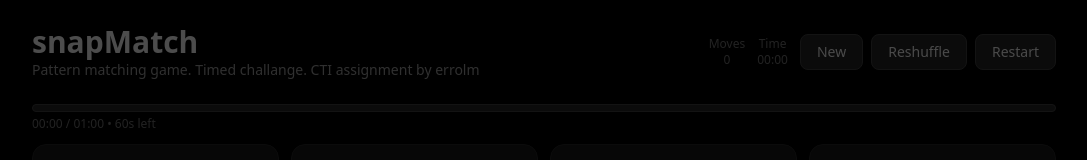
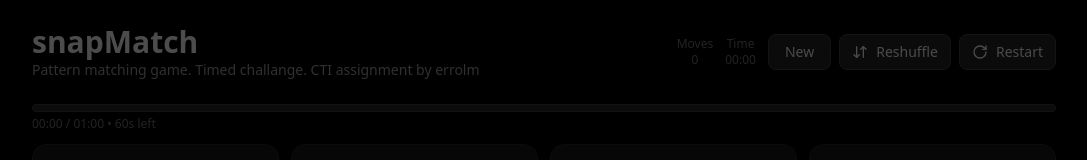
Before and after one commit to errrolm/snapmatch, a Next.js app: page / in a window 1280 px wide. Shown: the top 160 px of the page, without its empty margins (96-1183 px from the left). Built offline with nearby package versions, Linux system fonts and the light colour scheme.

Commit message:
added icons

```diff
--- a/app/page.tsx
+++ b/app/page.tsx
@@ -207,10 +207,10 @@ export default function Page() {
                 New
               </Button>
               <Button onClick={() => shuffleUnmatched(true)} className="bg-neutral-800 border border-neutral-700 hover:bg-neutral-700 cursor-pointer">
-                Reshuffle
+                <svg xmlns="http://www.w3.org/2000/svg" width="24" height="24" viewBox="0 0 24 24" fill="none" stroke="currentColor" stroke-width="2" stroke-linecap="round" stroke-linejoin="round" class="lucide lucide-arrow-down-up-icon lucide-arrow-down-up"><path d="m3 16 4 4 4-4"/><path d="M7 20V4"/><path d="m21 8-4-4-4 4"/><path d="M17 4v16"/></svg>Reshuffle
               </Button>
               <Button onClick={restart} className="bg-neutral-800 border border-neutral-700 hover:bg-neutral-700 cursor-pointer">
-                Restart
+                <svg xmlns="http://www.w3.org/2000/svg" width="24" height="24" viewBox="0 0 24 24" fill="none" stroke="currentColor" stroke-width="2" stroke-linecap="round" stroke-linejoin="round" class="lucide lucide-rotate-cw-icon lucide-rotate-cw"><path d="M21 12a9 9 0 1 1-9-9c2.52 0 4.93 1 6.74 2.74L21 8"/><path d="M21 3v5h-5"/></svg>Restart
               </Button>
             </div>
           </div>
@@ -311,7 +311,7 @@ export default function Page() {
                   }}
                   className="bg-emerald-600 hover:bg-emerald-500 text-white px-5 py-2 rounded-lg cursor-pointer"
                 >
-                  Play again
+                  <svg xmlns="http://www.w3.org/2000/svg" width="24" height="24" viewBox="0 0 24 24" fill="none" stroke="currentColor" stroke-width="2" stroke-linecap="round" stroke-linejoin="round" class="lucide lucide-rotate-ccw-icon lucide-rotate-ccw"><path d="M3 12a9 9 0 1 0 9-9 9.75 9.75 0 0 0-6.74 2.74L3 8"/><path d="M3 3v5h5"/></svg>Play again
                 </Button>
 
                 <Button
@@ -321,7 +321,7 @@ export default function Page() {
                   }}
                   className="bg-transparent border border-neutral-700 hover:bg-neutral-800 text-white px-4 py-2 rounded-lg cursor-pointer"
                 >
-                  Change level
+                  <svg xmlns="http://www.w3.org/2000/svg" width="24" height="24" viewBox="0 0 24 24" fill="none" stroke="currentColor" stroke-width="2" stroke-linecap="round" stroke-linejoin="round" class="lucide lucide-settings-icon lucide-settings"><path d="M9.671 4.136a2.34 2.34 0 0 1 4.659 0 2.34 2.34 0 0 0 3.319 1.915 2.34 2.34 0 0 1 2.33 4.033 2.34 2.34 0 0 0 0 3.831 2.34 2.34 0 0 1-2.33 4.033 2.34 2.34 0 0 0-3.319 1.915 2.34 2.34 0 0 1-4.659 0 2.34 2.34 0 0 0-3.32-1.915 2.34 2.34 0 0 1-2.33-4.033 2.34 2.34 0 0 0 0-3.831A2.34 2.34 0 0 1 6.35 6.051a2.34 2.34 0 0 0 3.319-1.915"/><circle cx="12" cy="12" r="3"/></svg>Change level
                 </Button>
               </div>
             </div>
@@ -346,11 +346,11 @@ export default function Page() {
               </div>
 
               <div className="flex gap-3 justify-center">
-                <Button onClick={() => { setShowLoseModal(false); restart(); }} className="bg-emerald-600 hover:bg-emerald-500 text-white px-5 py-2 rounded-lg cursor-pointer">
-                  Try again
+                <Button onClick={() => { setShowLoseModal(false); restart(); }} className="bg-emerald-600 hover:bg-emerald-500 text-white px-5 py-2 rounded-md cursor-pointer">
+                  <svg xmlns="http://www.w3.org/2000/svg" width="24" height="24" viewBox="0 0 24 24" fill="none" stroke="currentColor" stroke-width="2" stroke-linecap="round" stroke-linejoin="round" class="lucide lucide-rotate-ccw-icon lucide-rotate-ccw"><path d="M3 12a9 9 0 1 0 9-9 9.75 9.75 0 0 0-6.74 2.74L3 8"/><path d="M3 3v5h5"/></svg>Try again
                 </Button>
-                <Button onClick={() => { setShowLoseModal(false); setShowLevelModal(true); }} className="bg-transparent border border-neutral-700 hover:bg-neutral-800 text-white px-4 py-2 rounded-lg cursor-pointer">
-                  Change level
+                <Button onClick={() => { setShowLoseModal(false); setShowLevelModal(true); }} className="bg-transparent border border-neutral-700 hover:bg-neutral-800 text-white px-4 py-2 rounded-md cursor-pointer">
+                  <svg xmlns="http://www.w3.org/2000/svg" width="24" height="24" viewBox="0 0 24 24" fill="none" stroke="currentColor" stroke-width="2" stroke-linecap="round" stroke-linejoin="round" class="lucide lucide-settings-icon lucide-settings"><path d="M9.671 4.136a2.34 2.34 0 0 1 4.659 0 2.34 2.34 0 0 0 3.319 1.915 2.34 2.34 0 0 1 2.33 4.033 2.34 2.34 0 0 0 0 3.831 2.34 2.34 0 0 1-2.33 4.033 2.34 2.34 0 0 0-3.319 1.915 2.34 2.34 0 0 1-4.659 0 2.34 2.34 0 0 0-3.32-1.915 2.34 2.34 0 0 1-2.33-4.033 2.34 2.34 0 0 0 0-3.831A2.34 2.34 0 0 1 6.35 6.051a2.34 2.34 0 0 0 3.319-1.915"/><circle cx="12" cy="12" r="3"/></svg>Change level
                 </Button>
               </div>
             </div>
```
